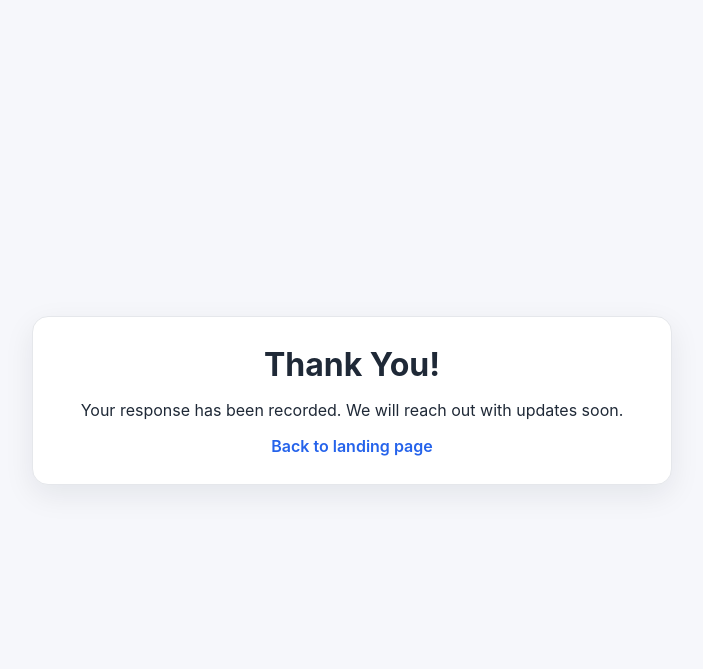
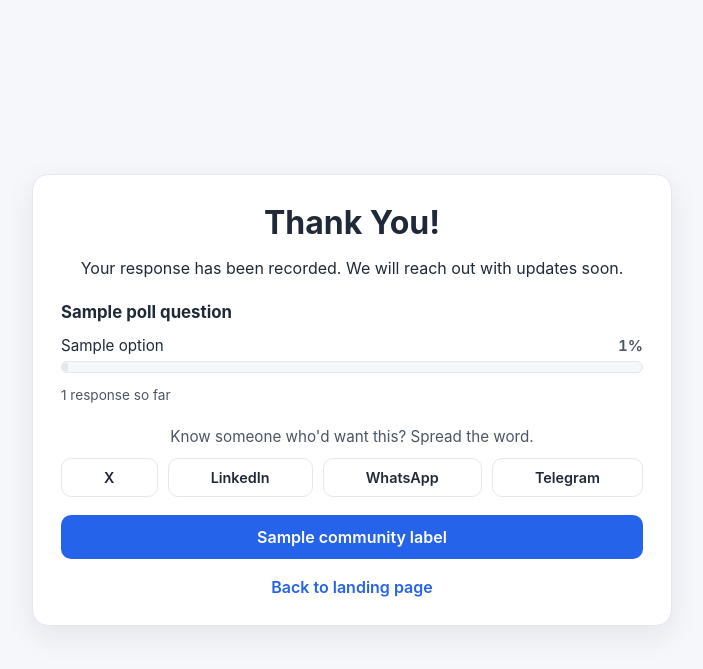
Before and after one commit to TimurS89/Website_poll, a Flask app: template idea_validator/templates/thank_you.html in a window 1280 px wide. Shown: the top 669 px of the page, without its empty margins (288-991 px from the left). Run offline with Flask 3, Linux system fonts and the light colour scheme; the template is opened without the code that fills it: most values are stand-ins (such as "Sample title", 1, 10 or a date in 2020).

Commit message:
Add pre-launch growth features to the thank-you flow
Digital-only, low-setup additions to convert and amplify early interest
while keeping public page views unthrottled:

- Open Graph / Twitter cards so shared links preview properly, backed by a
  /og-image.png route that renders a 1200x630 image from config (stays
  correct on rebrand; no committed binary)
- Live poll-results reveal on the thank-you page with the visitor's own
  pick highlighted
- X / LinkedIn / WhatsApp / Telegram share links (intent URLs, no API keys)
  that carry UTM tags so returning traffic is attributable
- Optional, config-driven community button (hidden until COMMUNITY_URL is set)
- First-touch UTM + referrer capture persisted per signup and exported in
  the CSV; existing databases are migrated automatically on startup

https://claude.ai/code/session_01ECCzE3MXctJLXLZmdK5rT6

```diff
--- a/idea_validator/app.py
+++ b/idea_validator/app.py
@@ -29,6 +29,7 @@ from datetime import datetime, timezone
 from functools import wraps
 from pathlib import Path
 from typing import Any, Callable
+from urllib.parse import urlencode
 
 from flask import (
     Flask,
@@ -42,9 +43,14 @@ from flask import (
 )
 from flask_limiter import Limiter
 from flask_limiter.util import get_remote_address
+from PIL import Image, ImageDraw, ImageFont
 from werkzeug.middleware.proxy_fix import ProxyFix
 
 import config
+
+# Attribution columns captured from UTM params / referrer so we can later tell
+# which channel drove each signup.
+ATTRIBUTION_COLUMNS = ("utm_source", "utm_medium", "utm_campaign", "referrer")
 
 BASE_DIR = Path(__file__).resolve().parent
 DB_PATH = BASE_DIR / "database.db"
@@ -107,7 +113,7 @@ def get_db_connection() -> sqlite3.Connection:
 
 
 def init_db() -> None:
-    """Create the submissions table if it does not already exist."""
+    """Create the submissions table, and add attribution columns if missing."""
     with get_db_connection() as connection:
         connection.execute(
             """
@@ -115,10 +121,20 @@ def init_db() -> None:
                 id INTEGER PRIMARY KEY AUTOINCREMENT,
                 email TEXT UNIQUE NOT NULL,
                 poll_answer TEXT NOT NULL,
-                created_at TEXT NOT NULL
+                created_at TEXT NOT NULL,
+                utm_source TEXT,
+                utm_medium TEXT,
+                utm_campaign TEXT,
+                referrer TEXT
             )
             """
         )
+        # Migrate databases created before attribution tracking was added.
+        existing = {row["name"] for row in connection.execute("PRAGMA table_info(submissions)")}
+        for column in ATTRIBUTION_COLUMNS:
+            if column not in existing:
+                # Column names come from a fixed internal tuple, so this is safe.
+                connection.execute(f"ALTER TABLE submissions ADD COLUMN {column} TEXT")
         connection.commit()
 
 
@@ -144,6 +160,60 @@ def csv_safe(value: str) -> str:
     if value and value[0] in ("=", "+", "-", "@"):
         return f"'{value}"
     return value
+
+
+def capture_attribution() -> None:
+    """Record first-touch UTM params / referrer in the session.
+
+    Stored once per session so we keep the original source even if the visitor
+    later reloads the page without the campaign parameters.
+    """
+    if "attribution" in session:
+        return
+    attribution = {
+        "utm_source": request.args.get("utm_source", "")[:128],
+        "utm_medium": request.args.get("utm_medium", "")[:128],
+        "utm_campaign": request.args.get("utm_campaign", "")[:128],
+        "referrer": (request.referrer or "")[:256],
+    }
+    if any(attribution.values()):
+        session["attribution"] = attribution
+
+
+def get_poll_results() -> tuple[dict[str, int], int]:
+    """Return a {option: count} map and the total number of votes."""
+    with get_db_connection() as connection:
+        rows = connection.execute(
+            "SELECT poll_answer, COUNT(*) AS count FROM submissions GROUP BY poll_answer"
+        ).fetchall()
+    counts = {row["poll_answer"]: row["count"] for row in rows}
+    return counts, sum(counts.values())
+
+
+def build_share_links(page_url: str, message: str) -> dict[str, str]:
+    """Build pre-filled share-intent URLs (no APIs/keys required).
+
+    Each share URL carries UTM parameters so traffic coming back from a share is
+    attributed to the platform it came from.
+    """
+
+    def tagged(medium: str) -> str:
+        separator = "&" if "?" in page_url else "?"
+        params = urlencode(
+            {"utm_source": "share", "utm_medium": medium, "utm_campaign": "waitlist"}
+        )
+        return f"{page_url}{separator}{params}"
+
+    return {
+        "twitter": "https://twitter.com/intent/tweet?"
+        + urlencode({"text": message, "url": tagged("twitter")}),
+        "linkedin": "https://www.linkedin.com/sharing/share-offsite/?"
+        + urlencode({"url": tagged("linkedin")}),
+        "whatsapp": "https://wa.me/?"
+        + urlencode({"text": f"{message} {tagged('whatsapp')}"}),
+        "telegram": "https://t.me/share/url?"
+        + urlencode({"url": tagged("telegram"), "text": message}),
+    }
 
 
 def get_csrf_token() -> str:
@@ -222,6 +292,7 @@ def page_context(extra: dict[str, Any] | None = None) -> dict[str, Any]:
 @app.route("/")
 def index() -> str:
     """Landing page route."""
+    capture_attribution()
     return render_template("index.html", **page_context())
 
 
@@ -284,15 +355,25 @@ def submit() -> Response | tuple[str, int] | str:
         )
 
     created_at = datetime.now(timezone.utc).isoformat()
+    attribution = session.get("attribution", {})
 
     try:
         with get_db_connection() as connection:
             connection.execute(
                 """
-                INSERT INTO submissions (email, poll_answer, created_at)
-                VALUES (?, ?, ?)
+                INSERT INTO submissions
+                    (email, poll_answer, created_at, utm_source, utm_medium, utm_campaign, referrer)
+                VALUES (?, ?, ?, ?, ?, ?, ?)
                 """,
-                (email, poll_answer, created_at),
+                (
+                    email,
+                    poll_answer,
+                    created_at,
+                    attribution.get("utm_source", ""),
+                    attribution.get("utm_medium", ""),
+                    attribution.get("utm_campaign", ""),
+                    attribution.get("referrer", ""),
+                ),
             )
             connection.commit()
     except sqlite3.IntegrityError:
@@ -307,13 +388,41 @@ def submit() -> Response | tuple[str, int] | str:
         )
 
     logger.info("New signup: email=%s poll_answer=%s at=%s", email, poll_answer, created_at)
+    # Remember the choice so the thank-you page can highlight it in the results.
+    session["last_poll_answer"] = poll_answer
     return redirect(url_for("thank_you"))
 
 
 @app.route("/thank-you")
 def thank_you() -> str:
-    """Simple confirmation page after successful submission."""
-    return render_template("thank_you.html", **page_context())
+    """Confirmation page with live poll results, share links, and community link."""
+    user_choice = session.pop("last_poll_answer", None)
+
+    counts, total = get_poll_results()
+    poll_results = [
+        {
+            "option": option,
+            "count": counts.get(option, 0),
+            "percent": round(counts.get(option, 0) / total * 100) if total else 0,
+            "is_user_choice": option == user_choice,
+        }
+        for option in config.POLL_OPTIONS
+    ]
+
+    page_url = url_for("index", _external=True)
+    message = config.SHARE_MESSAGE
+    if user_choice:
+        message = f'I picked "{user_choice}". {config.SHARE_MESSAGE}'
+
+    extra = {
+        "poll_results": poll_results,
+        "total_votes": total,
+        "user_choice": user_choice,
+        "share_links": build_share_links(page_url, message),
+        "community_url": config.COMMUNITY_URL,
+        "community_label": config.COMMUNITY_LABEL,
+    }
+    return render_template("thank_you.html", **page_context(extra))
 
 
 @app.route("/admin/export")
@@ -323,12 +432,26 @@ def admin_export() -> Response:
     """Download all submissions as CSV (protected by HTTP Basic Auth)."""
     with get_db_connection() as connection:
         submissions = connection.execute(
-            "SELECT id, email, poll_answer, created_at FROM submissions ORDER BY created_at DESC"
+            """
+            SELECT id, email, poll_answer, created_at, utm_source, utm_medium, utm_campaign, referrer
+            FROM submissions ORDER BY created_at DESC
+            """
         ).fetchall()
 
     output = io.StringIO()
     writer = csv.writer(output)
-    writer.writerow(["id", "email", "poll_answer", "created_at"])
+    writer.writerow(
+        [
+            "id",
+            "email",
+            "poll_answer",
+            "created_at",
+            "utm_source",
+            "utm_medium",
+            "utm_campaign",
+            "referrer",
+        ]
+    )
 
     for row in submissions:
         writer.writerow(
@@ -337,6 +460,10 @@ def admin_export() -> Response:
                 csv_safe(row["email"]),
                 csv_safe(row["poll_answer"]),
                 csv_safe(row["created_at"]),
+                csv_safe(row["utm_source"] or ""),
+                csv_safe(row["utm_medium"] or ""),
+                csv_safe(row["utm_campaign"] or ""),
+                csv_safe(row["referrer"] or ""),
             ]
         )
 
@@ -350,6 +477,64 @@ def admin_export() -> Response:
             "Content-Disposition": "attachment; filename=submissions.csv",
             "X-Total-Submissions": str(len(submissions)),
         },
+    )
+
+
+def _load_font(size: int) -> Any:
+    """Load a TrueType font (common Windows/Linux names) with a scalable fallback."""
+    for name in ("DejaVuSans.ttf", "Arial.ttf", "arial.ttf"):
+        try:
+            return ImageFont.truetype(name, size)
+        except OSError:
+            continue
+    return ImageFont.load_default(size=size)
+
+
+def _wrap_text(draw: ImageDraw.ImageDraw, text: str, font: Any, max_width: int) -> list[str]:
+    """Word-wrap text to fit within max_width pixels for the given font."""
+    lines: list[str] = []
+    current = ""
+    for word in text.split():
+        candidate = f"{current} {word}".strip()
+        if not current or draw.textlength(candidate, font=font) <= max_width:
+            current = candidate
+        else:
+            lines.append(current)
+            current = word
+    if current:
+        lines.append(current)
+    return lines
+
+
+@app.route("/og-image.png")
+def og_image() -> Response:
+    """Render a 1200x630 social-share image from the config values."""
+    width, height, padding = 1200, 630, 90
+    image = Image.new("RGB", (width, height), "#ffffff")
+    draw = ImageDraw.Draw(image)
+    draw.rectangle((0, 0, 18, height), fill="#2563eb")  # accent bar
+
+    draw.text((padding, 78), config.SITE_TITLE.upper(), font=_load_font(30), fill="#2563eb")
+
+    headline_font = _load_font(64)
+    y = 168
+    for line in _wrap_text(draw, config.HEADLINE, headline_font, width - padding * 2)[:4]:
+        draw.text((padding, y), line, font=headline_font, fill="#1f2937")
+        y += 84
+
+    draw.text(
+        (padding, height - 110),
+        "Join the early-access waitlist",
+        font=_load_font(32),
+        fill="#4b5563",
+    )
+
+    buffer = io.BytesIO()
+    image.save(buffer, format="PNG")
+    return Response(
+        buffer.getvalue(),
+        mimetype="image/png",
+        headers={"Cache-Control": "public, max-age=86400"},
     )
 
 
--- a/idea_validator/requirements.txt
+++ b/idea_validator/requirements.txt
@@ -1,3 +1,4 @@
 Flask==3.0.3
 Flask-Limiter==4.1.1
 waitress==3.0.2
+Pillow==12.2.0
--- a/idea_validator/static/style.css
+++ b/idea_validator/static/style.css
@@ -125,7 +125,130 @@ button:hover {
   text-align: center;
 }
 
+/* Poll results reveal */
+.results {
+  text-align: left;
+  margin: 24px 0 8px;
+}
+
+.results-title {
+  font-size: 1.05rem;
+  margin: 0 0 14px;
+}
+
+.result-row {
+  margin-bottom: 14px;
+}
+
+.result-head {
+  display: flex;
+  justify-content: space-between;
+  align-items: baseline;
+  gap: 10px;
+  margin-bottom: 6px;
+  font-size: 0.95rem;
+}
+
+.result-pct {
+  font-variant-numeric: tabular-nums;
+  font-weight: 600;
+  color: var(--muted);
+}
+
+.result-bar {
+  background: var(--bg);
+  border: 1px solid var(--border);
+  border-radius: 999px;
+  height: 12px;
+  overflow: hidden;
+}
+
+.result-fill {
+  height: 100%;
+  background: var(--border);
+  border-radius: 999px;
+  transition: width 0.4s ease;
+}
+
+.result-row.is-choice .result-fill {
+  background: var(--accent);
+}
+
+.result-row.is-choice .result-pct {
+  color: var(--accent);
+}
+
+.you-tag {
+  display: inline-block;
+  margin-left: 6px;
+  padding: 1px 8px;
+  border-radius: 999px;
+  background: var(--accent);
+  color: white;
+  font-size: 0.7rem;
+  font-weight: 600;
+  vertical-align: middle;
+}
+
+.results-total {
+  margin: 6px 0 0;
+  font-size: 0.85rem;
+  color: var(--muted);
+}
+
+/* Share + community */
+.share {
+  margin-top: 24px;
+}
+
+.share-title {
+  margin: 0 0 12px;
+  color: var(--muted);
+  font-size: 0.95rem;
+}
+
+.share-buttons {
+  display: flex;
+  flex-wrap: wrap;
+  gap: 10px;
+  justify-content: center;
+}
+
+.share-btn {
+  flex: 1 1 auto;
+  min-width: 88px;
+  padding: 10px 14px;
+  border: 1px solid var(--border);
+  border-radius: 10px;
+  color: var(--text);
+  text-decoration: none;
+  font-weight: 600;
+  font-size: 0.9rem;
+}
+
+.share-btn:hover {
+  border-color: var(--accent);
+  color: var(--accent);
+}
+
+.community-btn {
+  display: block;
+  margin-top: 18px;
+  padding: 12px 16px;
+  border-radius: 10px;
+  background: var(--accent);
+  color: white;
+  text-decoration: none;
+  font-weight: 600;
+}
+
+.community-btn:hover {
+  background: var(--accent-hover);
+}
+
 .secondary-link {
+  display: inline-block;
+  margin-top: 18px;
   color: var(--accent);
   text-decoration: none;
   font-weight: 600;
--- a/idea_validator/templates/thank_you.html
+++ b/idea_validator/templates/thank_you.html
@@ -11,6 +11,48 @@
       <section class="card thank-you-card">
         <h1>Thank You!</h1>
         <p>Your response has been recorded. We will reach out with updates soon.</p>
+
+        {% if total_votes %}
+        <div class="results">
+          <h2 class="results-title">{{ poll_question }}</h2>
+          {% for result in poll_results %}
+          <div class="result-row {% if result.is_user_choice %}is-choice{% endif %}">
+            <div class="result-head">
+              <span class="result-label">
+                {{ result.option }}
+                {% if result.is_user_choice %}<span class="you-tag">your pick</span>{% endif %}
+              </span>
+              <span class="result-pct">{{ result.percent }}%</span>
+            </div>
+            <div class="result-bar">
+              <div class="result-fill" style="width: {{ result.percent }}%"></div>
+            </div>
+          </div>
+          {% endfor %}
+          <p class="results-total">
+            {{ total_votes }} response{{ '' if total_votes == 1 else 's' }} so far
+          </p>
+        </div>
+        {% endif %}
+
+        {% if share_links %}
+        <div class="share">
+          <p class="share-title">Know someone who'd want this? Spread the word.</p>
+          <div class="share-buttons">
+            <a class="share-btn" href="{{ share_links.twitter }}" target="_blank" rel="noopener">X</a>
+            <a class="share-btn" href="{{ share_links.linkedin }}" target="_blank" rel="noopener">LinkedIn</a>
+            <a class="share-btn" href="{{ share_links.whatsapp }}" target="_blank" rel="noopener">WhatsApp</a>
+            <a class="share-btn" href="{{ share_links.telegram }}" target="_blank" rel="noopener">Telegram</a>
+          </div>
+        </div>
+        {% endif %}
+
+        {% if community_url %}
+        <a class="community-btn" href="{{ community_url }}" target="_blank" rel="noopener">
+          {{ community_label }}
+        </a>
+        {% endif %}
+
         <a href="{{ url_for('index') }}" class="secondary-link">Back to landing page</a>
       </section>
     </main>
```
Also changed, not shown: idea_validator/config.py (+8 -0 lines), idea_validator/templates/index.html (+15 -0 lines), README.md.
